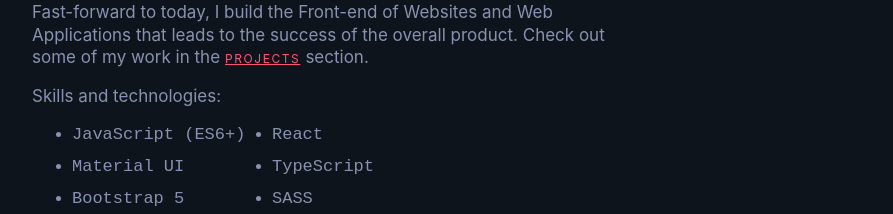
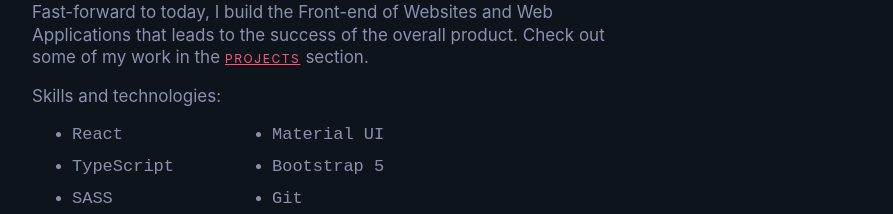
Before and after one commit to egnointhewoods/portfolio, a React (Create React App) app: page / in a window 1280 px wide. Shown: the part 1040-1254 px from the top of the page, without its empty margins (118-1011 px from the left). Built offline with nearby package versions, Linux system fonts and the light colour scheme.

Commit message:
Update skills section

```diff
--- a/src/Components/About.js
+++ b/src/Components/About.js
@@ -34,7 +34,6 @@
             <Fade up>
               <p id="paragraph3">Skills and technologies:</p>
               <ul className="technologyList">
-                <li className="technology-li">JavaScript (ES6+)</li>
                 <li className="technology-li">React</li>
                 <li className="technology-li">Material UI</li>
                 <li className="technology-li">TypeScript</li>
```
